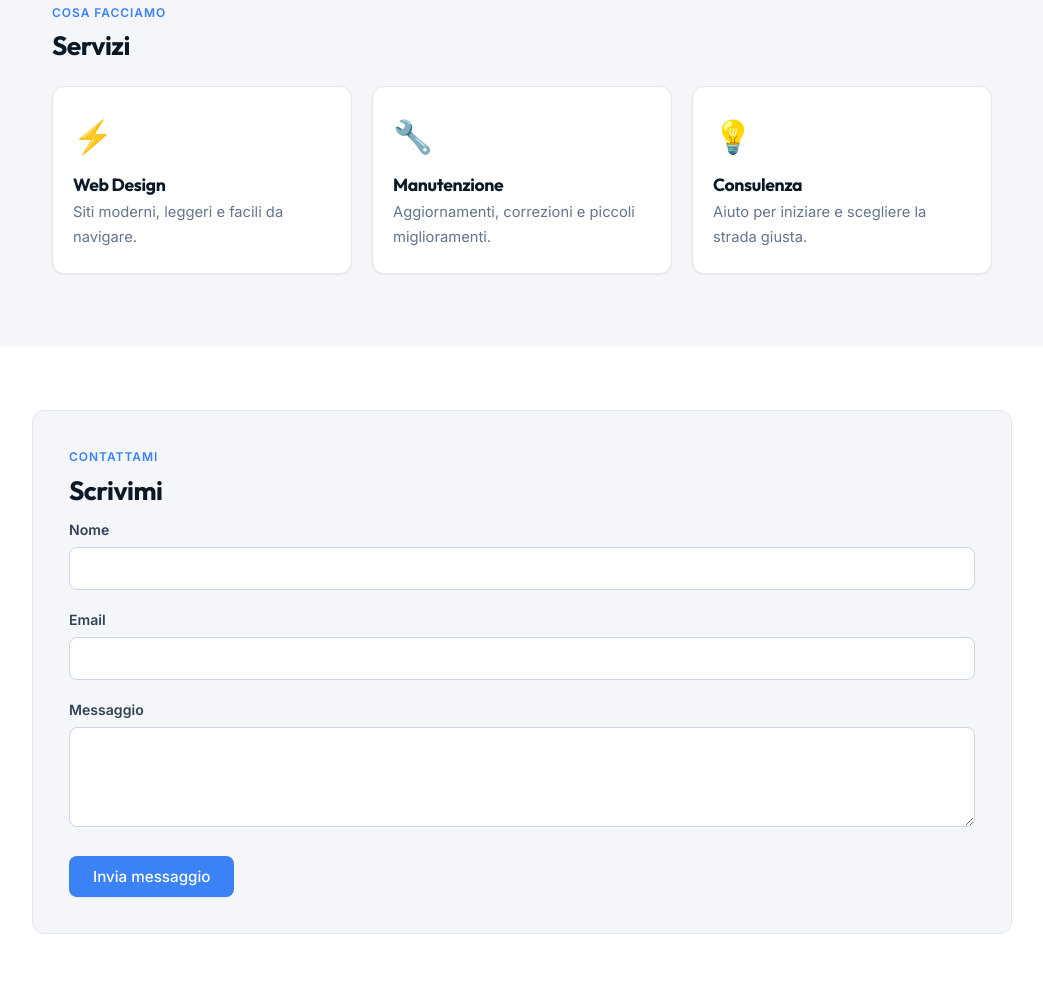
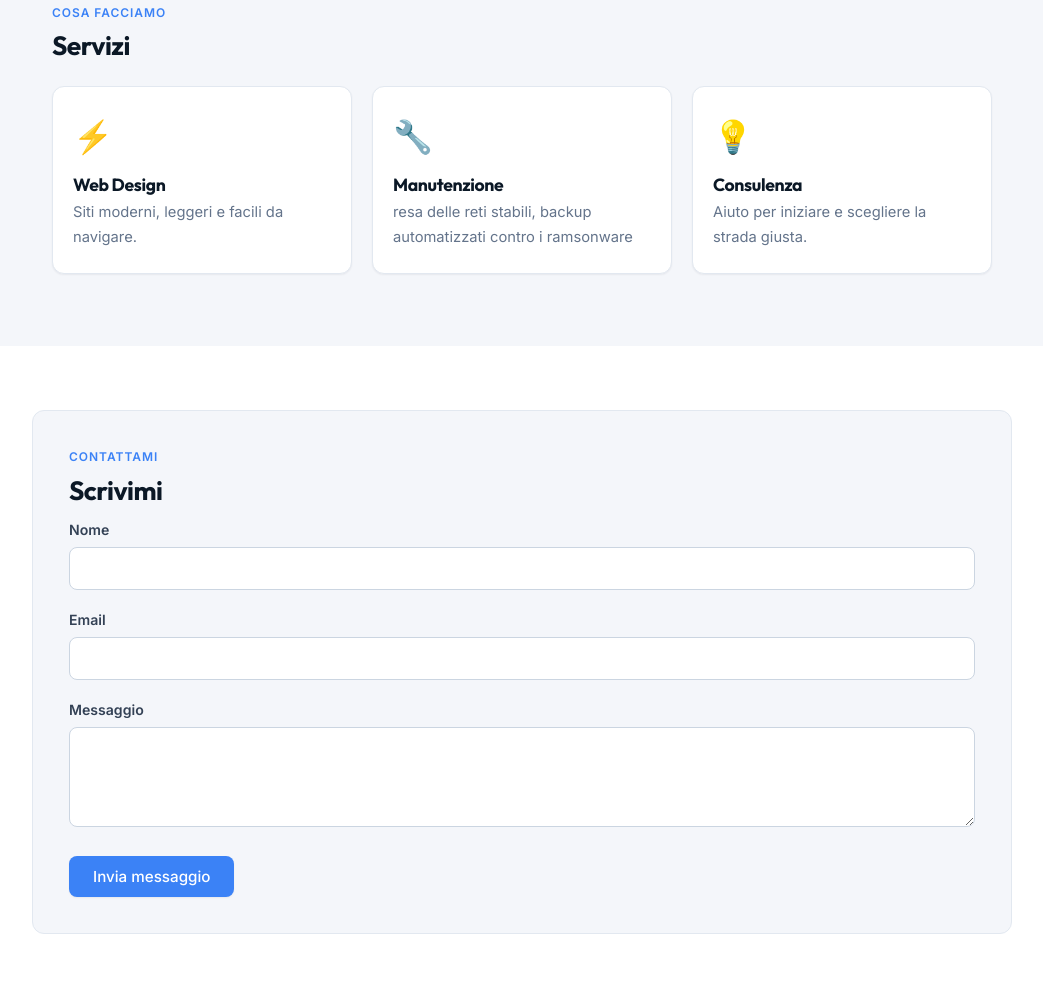
Before and after one commit to France-It-Mind/itmind-sito, a plain HTML site: page index.html in a window 1280 px wide. Shown: the part 769-1766 px from the top of the page, without its empty margins (118-1161 px from the left). Drawn offline with Linux system fonts and the light colour scheme.

Commit message:
aggiornamento descrizione manutenzione: resa delle reti stabili, backup automatizzati contro i ramsonware

```diff
--- a/index.html
+++ b/index.html
@@ -62,7 +62,7 @@
           <div class="service-card">
             <div class="service-icon">🔧</div>
             <h3 class="service-title">Manutenzione</h3>
-            <p class="service-desc">Aggiornamenti, correzioni e piccoli miglioramenti.</p>
+            <p class="service-desc">resa delle reti stabili, backup automatizzati contro i ramsonware</p>
           </div>
           <div class="service-card">
             <div class="service-icon">💡</div>
```
